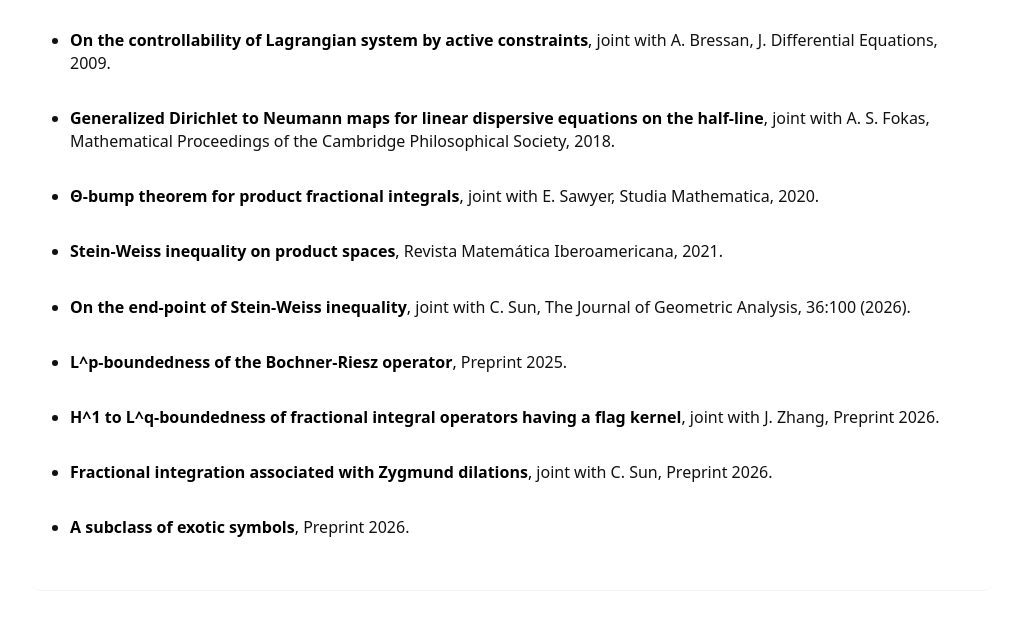
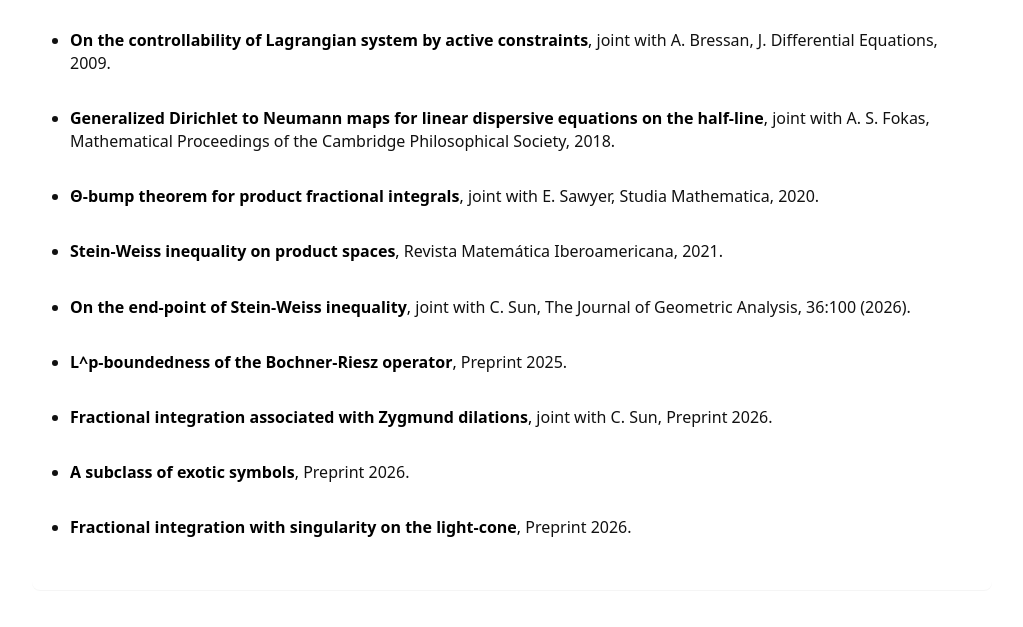
Before and after one commit to wang-math/wang-math.github.io, a plain HTML site: page index.html in a window 1280 px wide. Shown: the part 588-1215 px from the top of the page, without its empty margins (128-1151 px from the left). Drawn offline with Linux system fonts and the light colour scheme.

Commit message:
Update paper list in index.html
Removed a paper link and added a new paper link about fractional integration with singularity on the light-cone.

```diff
--- a/index.html
+++ b/index.html
@@ -91,13 +91,6 @@
           </li>
 
           <li>
-            <a class="paper-link" href="papers/H^1_to_L^q-boundedness_of_fractional_intergal_operators_having_a_flag_kernel.pdf" target="_blank" rel="noopener">
-              <strong> H^1 to L^q-boundedness of fractional integral operators having a flag kernel</strong>,
-            </a>
-             joint with J. Zhang, Preprint 2026.
-          </li>
-
-          <li>
             <a class="paper-link" href="papers/Fractional_integration_associated_with_Zygmund_dilations.pdf" target="_blank" rel="noopener">
               <strong>Fractional integration associated with Zygmund dilations</strong>,
             </a>
@@ -109,6 +102,13 @@
               <strong>A subclass of exotic symbols</strong>,
             </a>
              Preprint 2026.
+          </li>
+
+          <li>
+            <a class="paper-link" href="papers/Fractional_integration_with_singularity_on_the_light-cone.pdf" target="_blank" rel="noopener">
+              <strong> Fractional integration with singularity on the light-cone</strong>,
+            </a>
+            Preprint 2026.
           </li>
 
         </ul>
```
